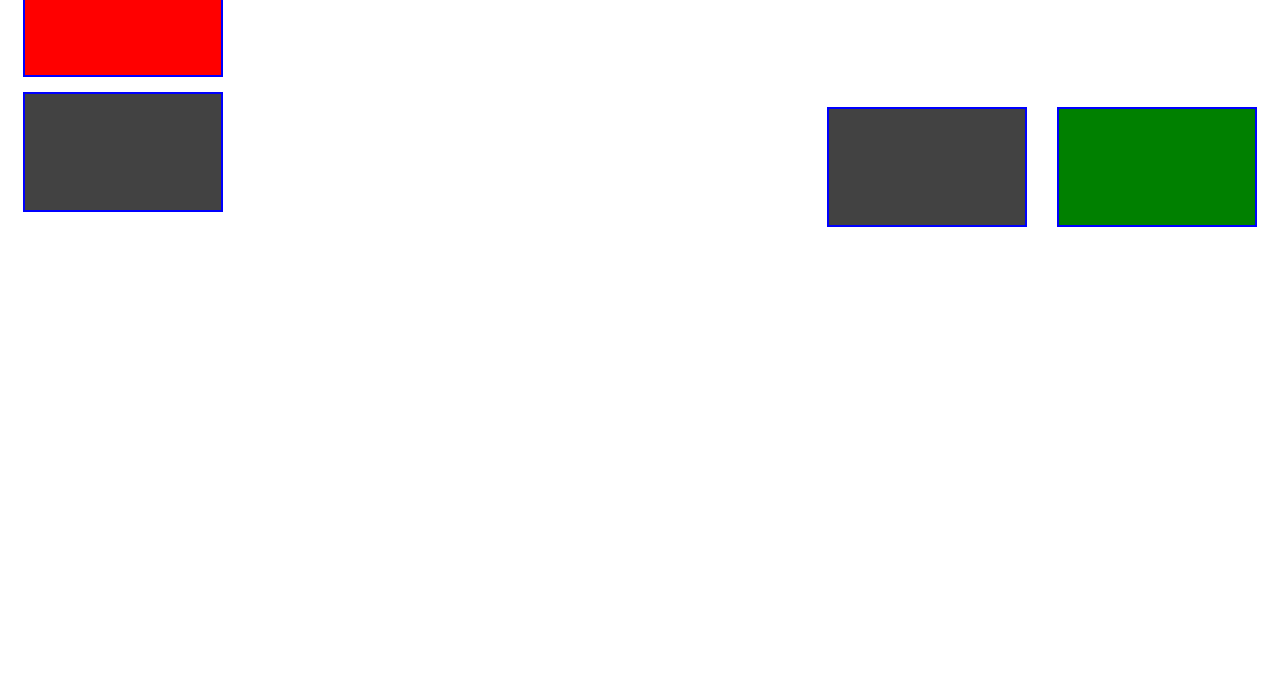
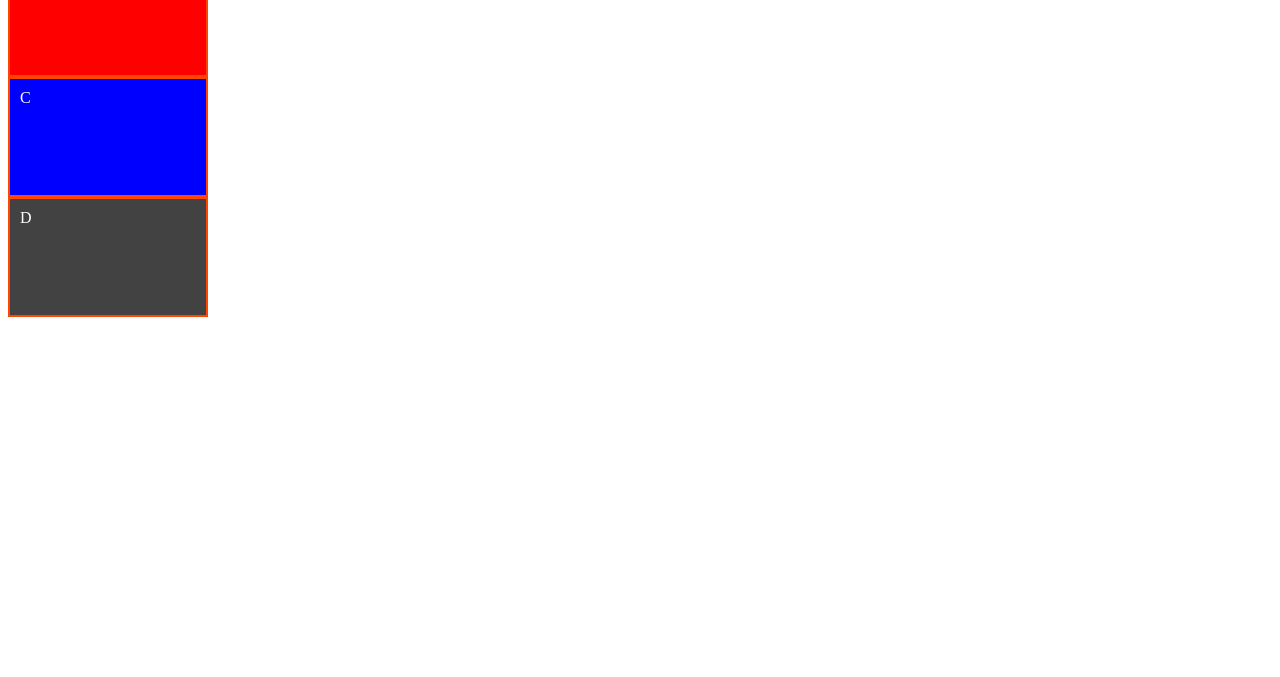
Before and after one commit to AlfredoLSN/EXM04, a plain HTML site: page boxmodel.html in a window 1280 px wide. Shown: the part 123-800 px from the top of the page. Drawn offline with Linux system fonts and the light colour scheme.

Commit message:
posicionamento absoluto

```diff
--- a/boxmodel.html
+++ b/boxmodel.html
@@ -10,8 +10,8 @@
 <body>
     <h1>Modelo de Caixa</h1>
     <div id="letraA">A</div>
-    <div id="letraB"></div>
-    <div id="letraC"></div>
-    <div id="letraD"></div>
+    <div id="letraB">B</div>
+    <div id="letraC">C</div>
+    <div id="letraD">D</div>
 </body>
 </html>
--- a/estilos/box.css
+++ b/estilos/box.css
@@ -6,8 +6,8 @@ div {
     height: 120px;
     overflow: auto;
     padding: 10px;
-    border: solid 2px blue;
-    margin: 15px;
+    border: solid 2px orangered;
+
     box-sizing: border-box;
 }
 #letraA {
@@ -15,9 +15,10 @@ div {
 }
 #letraB {
     background-color: green;
-    padding: 20px 10px 5px 0px;
-    float: right;
+    position: absolute;
+    top: 0px;
+    left: 0px;
 }
 #letraC {
-    float: right;
+    background-color: blue;
 }
```
